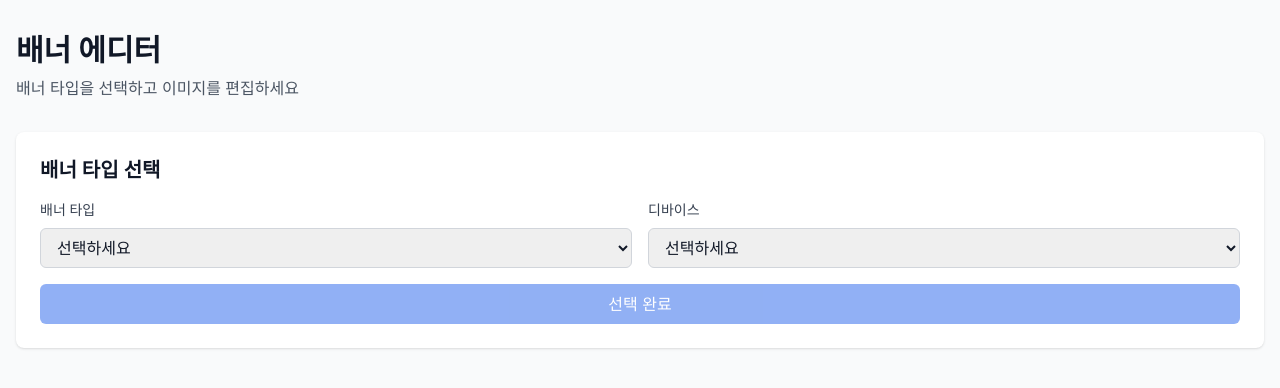
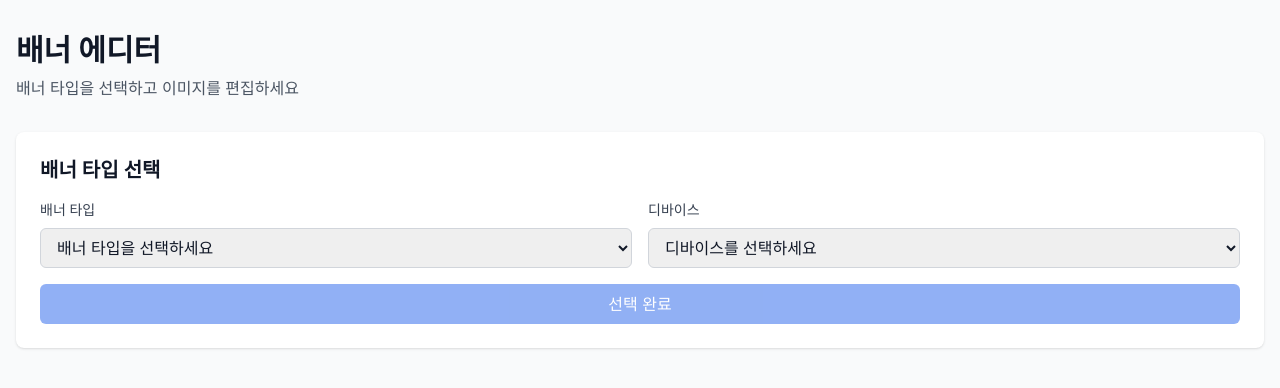
Before and after one commit to networkad-ops/smart-image-editor, a React (Vite) app: page / in a window 1280 px wide. Shown: the top 388 px of the page. Built offline with nearby package versions, Linux system fonts and the light colour scheme; a web font is replaced by a local one.

Commit message:
UX 개선: 배너/디바이스 드롭다운에서 직접 선택하도록 변경 및 버튼 활성화 조건 추가

```diff
--- a/src/components/BannerSelector.tsx
+++ b/src/components/BannerSelector.tsx
@@ -10,23 +10,23 @@ interface BannerSelectorProps {
 
 export const BannerSelector: React.FC<BannerSelectorProps> = ({ onSelect, completedWorks, onDownload }) => {
   const [selectedOption, setSelectedOption] = useState<{
-    bannerType: BannerType;
-    deviceType: DeviceType;
-  } | null>(null);
+    bannerType?: BannerType;
+    deviceType?: DeviceType;
+  }>({});
 
   const handleSelect = () => {
-    if (!selectedOption) return;
+    if (!selectedOption.bannerType || !selectedOption.deviceType) return;
     const config = bannerConfigs[`${selectedOption.bannerType}_${selectedOption.deviceType}`];
     if (!config) return;
-    onSelect({ ...selectedOption, config });
+    onSelect({ ...selectedOption as { bannerType: BannerType; deviceType: DeviceType }, config });
   };
 
-  const handleBannerTypeChange = (bannerType: BannerType) => {
-    setSelectedOption(prev => prev ? { ...prev, bannerType } : { bannerType, deviceType: 'pc' });
+  const handleBannerTypeChange = (bannerType: string) => {
+    setSelectedOption(prev => ({ ...prev, bannerType: bannerType as BannerType }));
   };
 
-  const handleDeviceTypeChange = (deviceType: DeviceType) => {
-    setSelectedOption(prev => prev ? { ...prev, deviceType } : { deviceType, bannerType: 'basic-no-logo' });
+  const handleDeviceTypeChange = (deviceType: string) => {
+    setSelectedOption(prev => ({ ...prev, deviceType: deviceType as DeviceType }));
   };
 
   return (
@@ -38,10 +38,10 @@ export const BannerSelector: React.FC<BannerSelectorProps> = ({ onSelect, comple
             <label className="block text-sm font-medium text-gray-700 mb-2">배너 타입</label>
             <select
               className="w-full border border-gray-300 rounded-md px-3 py-2"
-              value={selectedOption?.bannerType || ''}
-              onChange={(e) => handleBannerTypeChange(e.target.value as BannerType)}
+              value={selectedOption.bannerType || ''}
+              onChange={(e) => handleBannerTypeChange(e.target.value)}
             >
-              <option value="">선택하세요</option>
+              <option value="">배너 타입을 선택하세요</option>
               <option value="basic-no-logo">기본 배너 (로고 없음)</option>
               <option value="basic-with-logo">기본 배너 (로고 있음)</option>
               <option value="aviation">항공 배너</option>
@@ -54,10 +54,10 @@ export const BannerSelector: React.FC<BannerSelectorProps> = ({ onSelect, comple
             <label className="block text-sm font-medium text-gray-700 mb-2">디바이스</label>
             <select
               className="w-full border border-gray-300 rounded-md px-3 py-2"
-              value={selectedOption?.deviceType || ''}
-              onChange={(e) => handleDeviceTypeChange(e.target.value as DeviceType)}
+              value={selectedOption.deviceType || ''}
+              onChange={(e) => handleDeviceTypeChange(e.target.value)}
             >
-              <option value="">선택하세요</option>
+              <option value="">디바이스를 선택하세요</option>
               <option value="pc">PC</option>
               <option value="mobile">모바일</option>
             </select>
@@ -66,7 +66,7 @@ export const BannerSelector: React.FC<BannerSelectorProps> = ({ onSelect, comple
         <button
           className="mt-4 w-full bg-blue-600 text-white py-2 px-4 rounded-md hover:bg-blue-700 disabled:opacity-50"
           onClick={handleSelect}
-          disabled={!selectedOption?.bannerType || !selectedOption?.deviceType}
+          disabled={!selectedOption.bannerType || !selectedOption.deviceType}
         >
           선택 완료
         </button>
```
